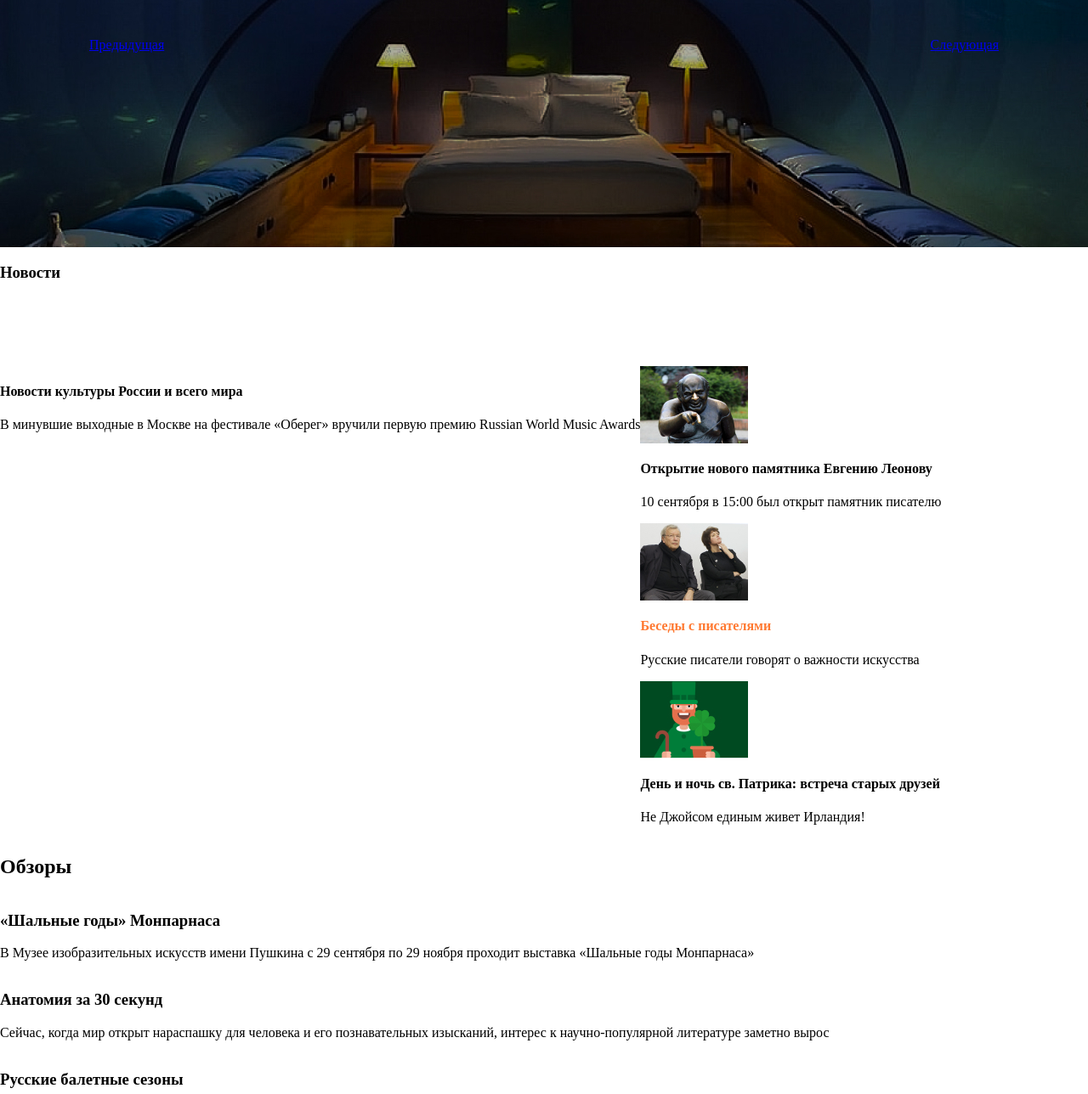
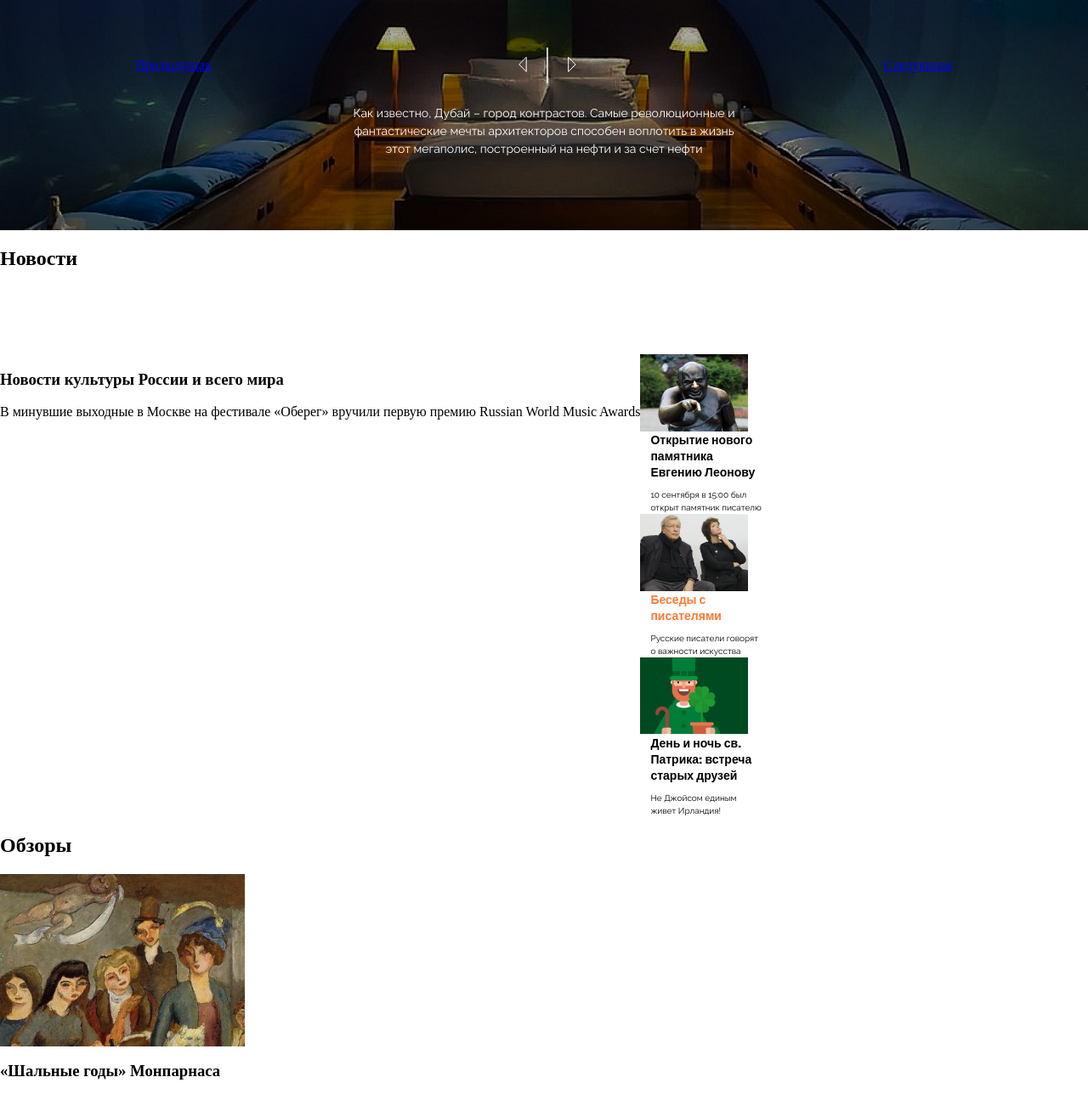
Before and after one commit to shm29/veles, a website: page index.html in a window 1280 px wide. Shown: the part 411-1699 px from the top of the page at 85% size. Drawn offline with nearby package versions, Linux system fonts and the light colour scheme.

Commit message:
Some minor changes

```diff
--- a/index.html
+++ b/index.html
@@ -9,7 +9,6 @@
   <title>Новости Культуры</title>
 </head>
 <body class="page">
-  <div class="page__inner">
   <header class="header">
     <h1 class="header__title">Новости культуры</h1>
     <nav class="navigation">
@@ -25,18 +24,21 @@
     </nav>
   </header>
   <section class="hero">
+    <article class="hero__inner">
       <h2 class="hero__new">Новое</h2>
       <h1 class="hero__title">Подводный Отель</h1>
       <nav class="hero__nav">
-        <a href="#" class="hero__nav-link">Предыдущая</a>
-        <a href="#" class="hero__nav-link"></a>
-        <a href="#" class="hero__nav-link"></a>
-        <a href="#" class="hero__nav-link">Следующая</a>
+        <a href="#" class="hero__nav-link previous">Предыдущая</a>
+        <a href="#" class="hero__nav-arrow"></a>
+        <a href="#" class="hero__nav-link next">Следующая</a>
       </nav>
+      <p class="hero__description">Как известно, Дубай – город контрастов. Самые революционные и фантастические мечты архитекторов способен воплотить в жизнь этот мегаполис, построенный на нефти и за счет нефти</p>
+    </article>
   </section>
+  <div class="page__inner">
     <section class="content">
-      <article class="content__news">
-        <h1 class="content__news-title">Новости</h1>
+      <div class="content__inner">
+        <h1 class="content__title">Новости</h1>
         <div class="news">
           <article class="news__main">
             <h1 class="news__main-title">Новости культуры России и всего мира</h1>
@@ -45,43 +47,48 @@
           <div class="other-news">
             <article class="other-news__article">
               <img src="./img/leonov.jpg" alt="Evgeniy Leonov" class="other-news__article-img">
-              <h1 class="other-news__article-title">Открытие нового памятника Евгению Леонову</h1>
-              <p class="other-news__article-description">10 сентября в 15:00 был открыт памятник писателю</p>
+              <div class="article-content">
+                <h1 class="article-content__title">Открытие нового памятника Евгению Леонову</h1>
+                <p class="article-content__description">10 сентября в 15:00 был открыт памятник писателю</p>
+              </div>
             </article>
             <article class="other-news__article">
               <img src="./img/writer.jpg" alt="Writer" class="other-news__article-img">
-              <h1 class="other-news__article-title highlight">Беседы с писателями</h1>
-              <p class="other-news__article-description">Русские писатели говорят о важности искусства</p>
+              <div class="article-content">
+                <h1 class="article-content__title highlight">Беседы с писателями</h1>
+                <p class="article-content__description">Русские писатели говорят о важности искусства</p>
+              </div>
             </article>
             <article class="other-news__article">
               <img src="./img/patrick.jpg" alt="St.Patrick" class="other-news__article-img">
-              <h1 class="other-news__article-title">День и ночь св. Патрика: встреча старых друзей</h1>
-              <p class="other-news__article-description">Не Джойсом единым живет Ирландия!</p>
+              <div class="article-content">
+                <h1 class="article-content__title">День и ночь св. Патрика: встреча старых друзей</h1>
+                <p class="article-content__description">Не Джойсом единым живет Ирландия!</p>
+              </div>
             </article>
           </div>
         </div>
-      </article>
         <div class="reviews">
           <h1 class="reviews__title">Обзоры</h1>
           <article class="reviews__article">
-          <img src="" alt="" class="article__img">
-          <h1 class="article__title">«Шальные годы» Монпарнаса</h1>
-          <p class="article__description">В Музее изобразительных искусств имени Пушкина с 29 сентября по 29 ноября проходит выставка «Шальные годы Монпарнаса»</p>
+            <img src="./img/monparnas.jpg" alt="«Шальные годы» Монпарнаса" class="reviews__article-img">
+            <h1 class="reviews__article-title">«Шальные годы» Монпарнаса</h1>
+            <p class="reviews__article-description">В Музее изобразительных искусств имени Пушкина с 29 сентября по 29 ноября проходит выставка «Шальные годы Монпарнаса»</p>
           </article>
           <article class="reviews__article">
-          <img src="" alt="" class="article__img">
-          <h1 class="article__title">Анатомия за 30 секунд</h1>
-          <p class="article__description">Сейчас, когда мир открыт нараспашку для человека и его познавательных изысканий, интерес к научно-популярной литературе заметно вырос</p>
+            <img src="./img/heart.jpg" alt="Анатомия за 30 секунд" class="reviews__article-img">
+            <h1 class="reviews__article-title highlight">Анатомия за 30 секунд</h1>
+            <p class="reviews__article-description">Сейчас, когда мир открыт нараспашку для человека и его познавательных изысканий, интерес к научно-популярной литературе заметно вырос</p>
           </article>
           <article class="reviews__article">
-          <img src="" alt="" class="article__img">
-          <h1 class="article__title">Русские балетные сезоны</h1>
-          <p class="article__description">В Новом Иерусалиме стартовал необычный культурно-развлекательный спектакль, который покажут в новом театре</p>
+            <img src="./img/russian-ballet.jpg" alt="Русские балетные сезоны" class="reviews__article-img">
+            <h1 class="reviews__article-title">Русские балетные сезоны</h1>
+            <p class="reviews__article-description">В Новом Иерусалиме стартовал необычный культурно-развлекательный спектакль, который покажут в новом театре</p>
           </article>
           <article class="reviews__article">
-          <img src="" alt="" class="article__img">
-          <h1 class="article__title">Сферические чудаки</h1>
-          <p class="article__description">Корреспондентам «Культурного обозревателя» посчастливилось побывать в театре «Сфера» на премьере спектакля «Чудаки и зануды»</p>
+            <img src="./img/chudaki.jpg" alt="Сферические чудаки" class="reviews__article-img">
+            <h1 class="reviews__article-title">Сферические чудаки</h1>
+            <p class="reviews__article-description">Корреспондентам «Культурного обозревателя» посчастливилось побывать в театре «Сфера» на премьере спектакля «Чудаки и зануды»</p>
           </article>
           <nav class="reviews__pagination"></nav>
         </div>
@@ -91,16 +98,20 @@
             <a href="#" class="banner__link-button">Смотреть</a>
           </div>
         </section>
-      <aside class="aside">
+      </div>
+      <aside class="content__aside">
         <article class="event">
+          <img src="./img/drew-colins-1114440-unsplash.jpg" alt="Ballons" class="event__img">
           <h1 class="event__title dark">Воздушные шары</h1>
           <a href="#" class="event__link-button">Смотреть</a>
         </article>
         <article class="event">
+          <img src="./img/jeremy-bishop-1114290-unsplash.jpg">
           <h1 class="event__title">Необычная фотосессия</h1>
           <a href="#" class="event__link-button">Смотреть</a>
         </article>
         <article class="event">
+          <img src="./img/bogdan-pasca-1114196-unsplash.jpg" alt="Ballons" class="event__img">
           <h1 class="event__title">Выставка птиц</h1>
           <a href="#" class="event__link-button">Смотреть</a>
         </article>
```
Lines whose indentation alone changed are shown as unchanged.
